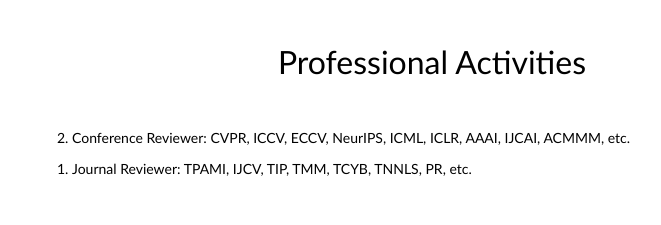
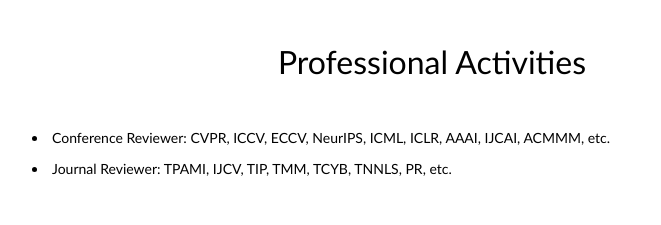
Before and after one commit to zhangkaihao/zhangkaihao.github.io, a plain HTML site: page Activities.html in a window 1280 px wide. Shown: the whole page, without its empty margins (208-869 px from the left). Drawn offline with Linux system fonts and the light colour scheme.

Commit message:
Update Activities.html

```diff
--- a/Activities.html
+++ b/Activities.html
@@ -32,19 +32,18 @@
 
 
 
-<div class="paper">
 
 
-<ol reversed>
+
+<div class="section">
+            <div class="research">
+              <p><li> Conference Reviewer: CVPR, ICCV, ECCV, NeurIPS, ICML, ICLR, AAAI, IJCAI, ACMMM, etc. </li></p>
+              <p><li> Journal Reviewer: TPAMI, IJCV, TIP, TMM, TCYB, TNNLS, PR, etc. </li></p>
+            </div>
+        </div>
 
 
-<div class="research">
-              <p><li> Conference Reviewer: CVPR, ICCV, ECCV, NeurIPS, ICML, ICLR, AAAI, IJCAI, ACMMM, etc. </li></p>
-              <p><li> Journal Reviewer: TPAMI, IJCV, TIP, TMM, TCYB, TNNLS, PR, etc. </li></p>
-</div>
 
-
-  <br>
 
 
 
```
